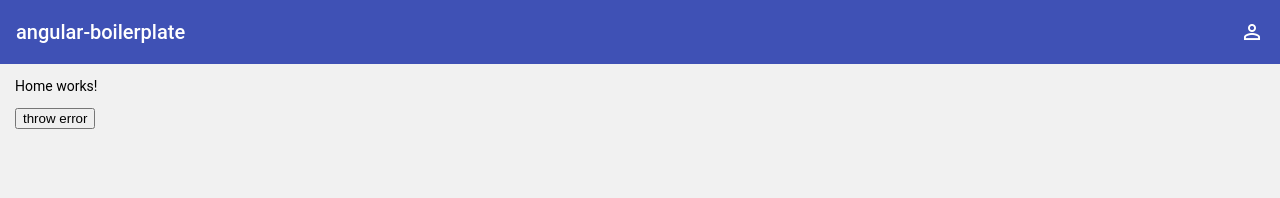
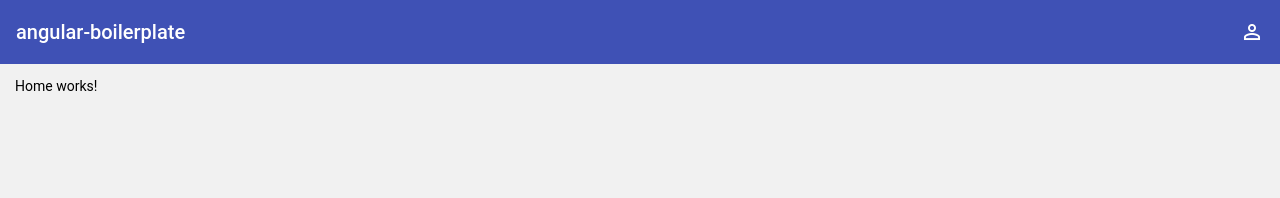
Before and after one commit to keithstric/angular-boilerplate-material, an Angular app: page / in a window 1280 px wide. Shown: the top 198 px of the page. Built offline with nearby package versions, Linux system fonts and the light colour scheme.

Commit message:
* removed error service testing code

```diff
--- a/src/app/modules/home/home.component.html
+++ b/src/app/modules/home/home.component.html
@@ -1,2 +1 @@
 <p>Home works!</p>
-<button type="button" (click)="onClick()">throw error</button>
--- a/src/app/modules/home/home.component.ts
+++ b/src/app/modules/home/home.component.ts
@@ -12,15 +12,4 @@ export class HomeComponent implements OnInit {
 
 	ngOnInit(): void { }
 
-	onClick() {
-		// TypeError
-		// (null as any).f();
-
-		// URIError
-		// decodeURIComponent('%');
-
-		// Plain'ole Error
-		throw new Error('Ooops');
-	}
-
 }
```
